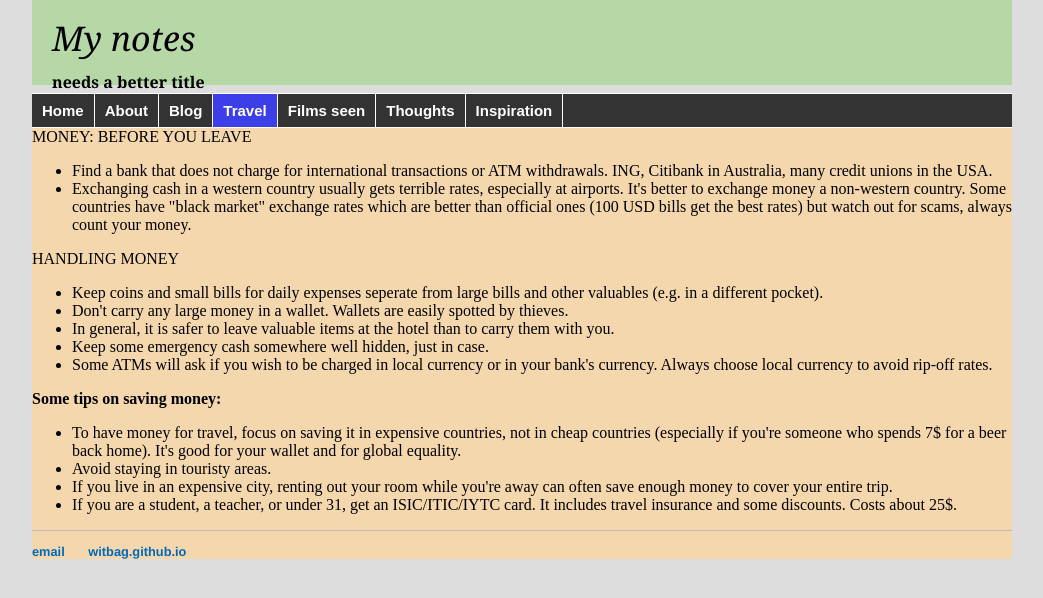
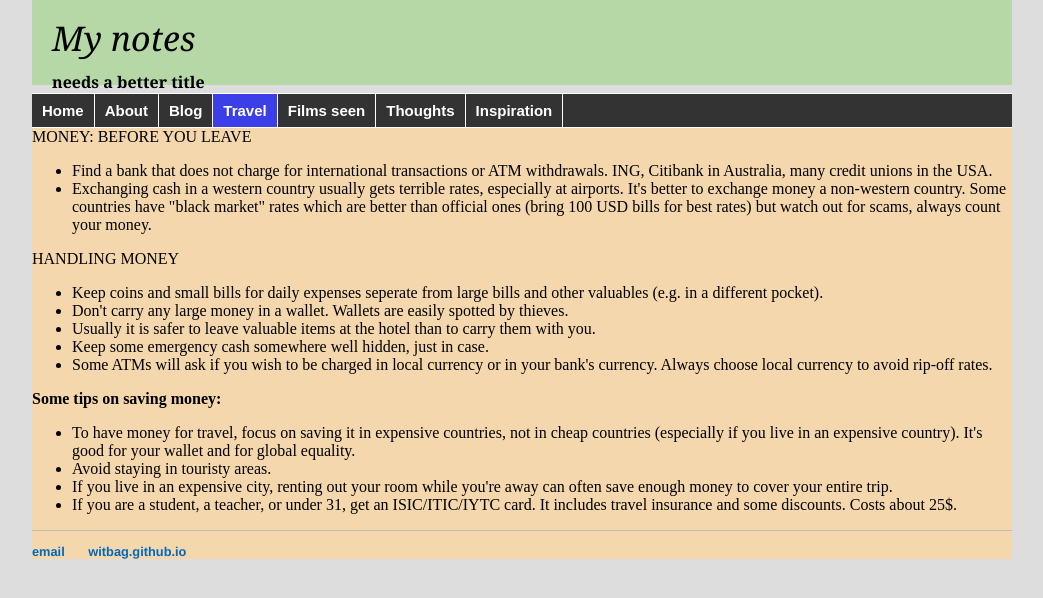
Before and after one commit to witbag/witbag.github.io, a Jekyll site: the page built from travel/money.html, in a window 1280 px wide. Shown: the top 598 px of the page, without its empty margins (118-1161 px from the left). Built offline with Jekyll 4.4.1, drawn with Linux system fonts in a browser that asks for light colours.

Commit message:
Update money.html

```diff
--- a/travel/money.html
+++ b/travel/money.html
@@ -8,19 +8,19 @@ title: Travel advice
 MONEY: BEFORE YOU LEAVE<br>
 <ul>
 <li>Find a bank that does not charge for international transactions or ATM withdrawals. ING, Citibank in Australia, many credit unions in the USA.
-<li>Exchanging cash in a western country usually gets terrible rates, especially at airports. It's better to exchange money a non-western country. Some countries have "black market" exchange rates which are better than official ones (100 USD bills get the best rates) but watch out for scams, always count your money.
+<li>Exchanging cash in a western country usually gets terrible rates, especially at airports. It's better to exchange money a non-western country. Some countries have "black market" rates which are better than official ones (bring 100 USD bills for best rates) but watch out for scams, always count your money.
 </ul>
 HANDLING MONEY<br>
 <ul>
 <li>Keep coins and small bills for daily expenses seperate from large bills and other valuables (e.g. in a different pocket).
 <li>Don't carry any large money in a wallet. Wallets are easily spotted by thieves.
-<li>In general, it is safer to leave valuable items at the hotel than to carry them with you.
+<li>Usually it is safer to leave valuable items at the hotel than to carry them with you.
 <li>Keep some emergency cash somewhere well hidden, just in case.
 <li>Some ATMs will ask if you wish to be charged in local currency or in your bank's currency. Always choose local currency to avoid rip-off rates.
 </ul>
 <b>Some tips on saving money:</b><br>
 <ul>
-<li>To have money for travel, focus on saving it in expensive countries, not in cheap countries (especially if you're someone who spends 7$ for a beer back home). It's good for your wallet and for global equality.
+<li>To have money for travel, focus on saving it in expensive countries, not in cheap countries (especially if you live in an expensive country). It's good for your wallet and for global equality.
 <li>Avoid staying in touristy areas.
 <li>If you live in an expensive city, renting out your room while you're away can often save enough money to cover your entire trip.
 <li>If you are a student, a teacher, or under 31, get an ISIC/ITIC/IYTC card. It includes travel insurance and some discounts. Costs about 25$.
```
